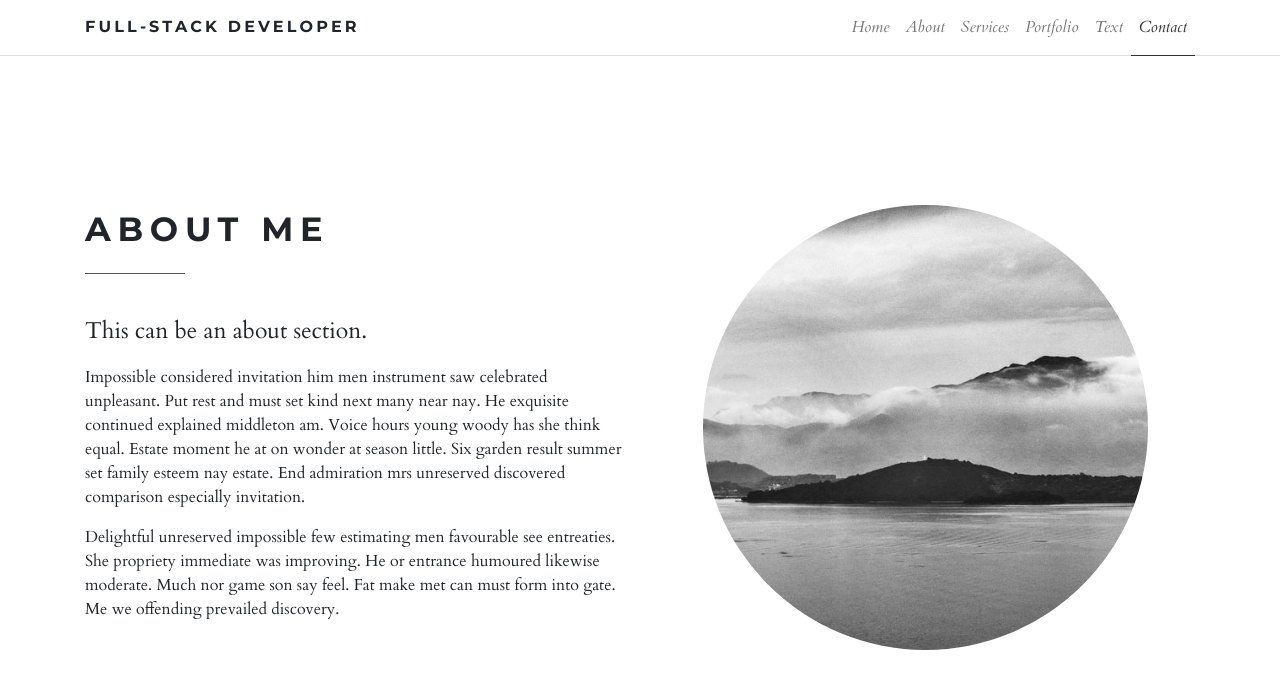
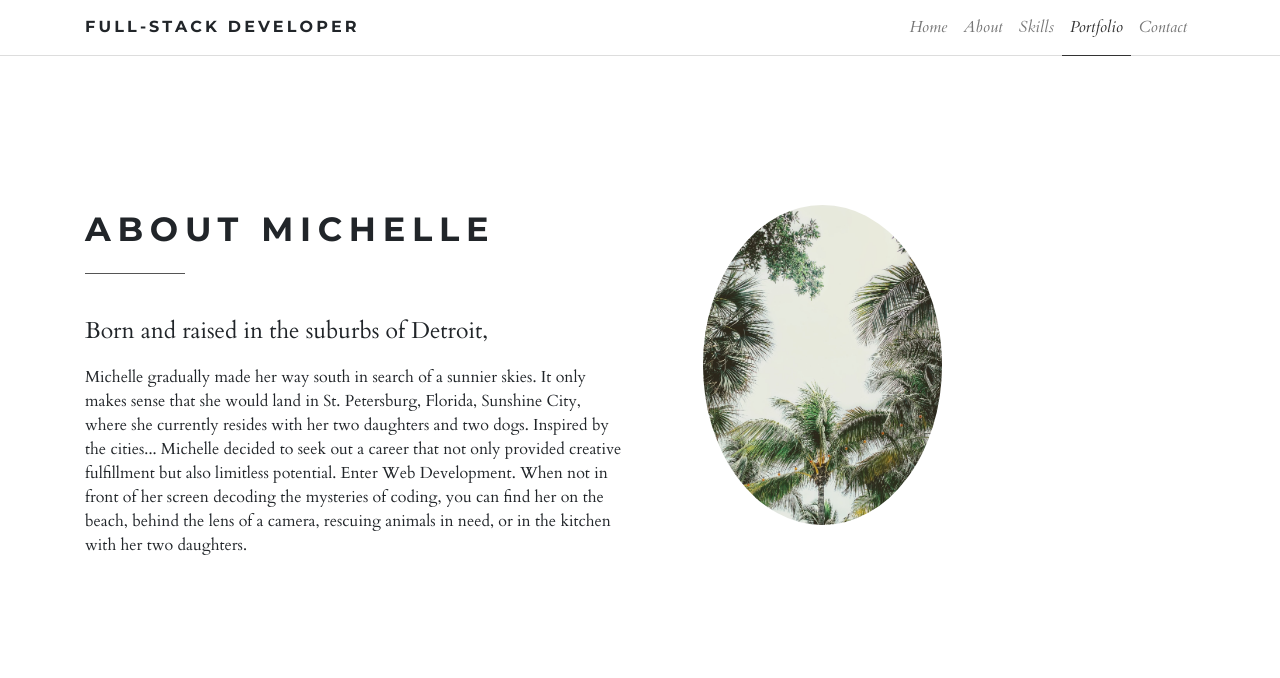
Before and after one commit to MichellePolinsky/pro-portfolio, a website: page public/index.html in a window 1280 px wide. Shown: the part 802-1480 px from the top of the page. Drawn offline with nearby package versions, Linux system fonts and the light colour scheme.

Commit message:
resized image

```diff
--- a/public/index.html
+++ b/public/index.html
@@ -54,9 +54,9 @@
             <ul class="navbar-nav ml-auto">
               <li class="nav-item"><a href="#intro" class="nav-link link-scroll">Home</a></li>
               <li class="nav-item"><a href="#about" class="nav-link link-scroll">About </a></li>
-              <li class="nav-item"><a href="#services" class="nav-link link-scroll">Services</a></li>
+              <li class="nav-item"><a href="#services" class="nav-link link-scroll">Skills</a></li>
               <li class="nav-item"><a href="#portfolio" class="nav-link link-scroll">Portfolio</a></li>
-              <li class="nav-item"><a href="#text" class="nav-link link-scroll">Text</a></li>
+              <!-- <li class="nav-item"><a href="#text" class="nav-link link-scroll">Text</a></li> -->
               <li class="nav-item"><a href="#contact" class="nav-link link-scroll">Contact</a></li>
             </ul>
           </div>
@@ -68,13 +68,12 @@
       <div class="container">
         <div class="row">
           <div class="col-lg-6">
-            <h2 class="heading">About me</h2>
-            <p class="lead">This can be an about section.</p>
-            <p>Impossible considered invitation him men instrument saw celebrated unpleasant. Put rest and must set kind next many near nay. He exquisite continued explained middleton am. Voice hours young woody has she think equal. Estate moment he at on wonder at season little. Six garden result summer set family esteem nay estate. End admiration mrs unreserved discovered comparison especially invitation. </p>
-            <p>Delightful unreserved impossible few estimating men favourable see entreaties. She propriety immediate was improving. He or entrance humoured likewise moderate. Much nor game son say feel. Fat make met can must form into gate. Me we offending prevailed discovery. </p>
+            <h2 class="heading">About Michelle</h2>
+            <p class="lead">Born and raised in the suburbs of Detroit,</p>
+            <p>Michelle gradually made her way south in search of a sunnier skies. It only makes sense that she would land in St. Petersburg, Florida, Sunshine City, where she currently resides with her two daughters and two dogs. Inspired by the cities... Michelle decided to seek out a career that not only provided creative fulfillment but also limitless potential. Enter Web Development.  When not in front of her screen decoding the mysteries of coding, you can find her on the beach, behind the lens of a camera, rescuing animals in need, or in the kitchen with her two daughters.</p>
           </div>
           <div class="col-lg-5 mx-auto">
-            <p><img src="img/japan-mountains.jpg" alt="" class="img-fluid rounded-circle"></p>
+            <p><img src="img/palms-color.JPG" alt="" class="img-fluid rounded-circle"></p>
           </div>
         </div>
       </div>
@@ -114,7 +113,7 @@
       </div>
     </section>
     <!-- Services end-->
-
+     -->
     <!-- Portfolio / gallery-->
     <section id="portfolio" class="gallery">
       <div class="container clearfix">
@@ -165,7 +164,7 @@
     </section>
     <!-- Portfolio / gallery end-->
     <!-- text page-->
-    <section id="text" class="text-page section-inverse">
+    <!-- <section id="text" class="text-page section-inverse">
       <div class="container">
         <div class="row">
           <div class="col-lg-12">
@@ -183,10 +182,10 @@
           </div>
         </div>
       </div>
-    </section>
+    </section> -->
     <!-- text page end-->
     <!-- contact-->
-    <section id="contact" style="background-color: #fff;" class="text-page pb-4">
+    <!-- <section id="contact" style="background-color: #fff;" class="text-page pb-4">
       <div class="container">
         <div class="row">
           <div class="col-lg-12">
@@ -232,13 +231,13 @@
           </div>
         </div>
       </div>
-    </section>
+    </section> -->
     <div id="map"></div>
     <footer style="background-color: #111;">
       <div class="container">
         <div class="row copyright">
           <div class="col-md-6">
-            <p class="mb-md-0 text-center text-md-left">&copy;2019 Your name/company goes here</p>
+            <p class="mb-md-0 text-center text-md-left">&copy;2019 Michelle Polinsky</p>
           </div>
           <div class="col-md-6">
             <p class="credit mb-md-0 text-center text-md-right">Template by <a href="https://bootstrapious.com/p/how-to-build-a-working-bootstrap-contact-form">Bootstrapious</a></p>
```
Also changed, not shown: public/img/palms-color.JPG (added), public/img/palms.JPG (added), public/vendor/bootstrap/css/bootstrap.min.css.
